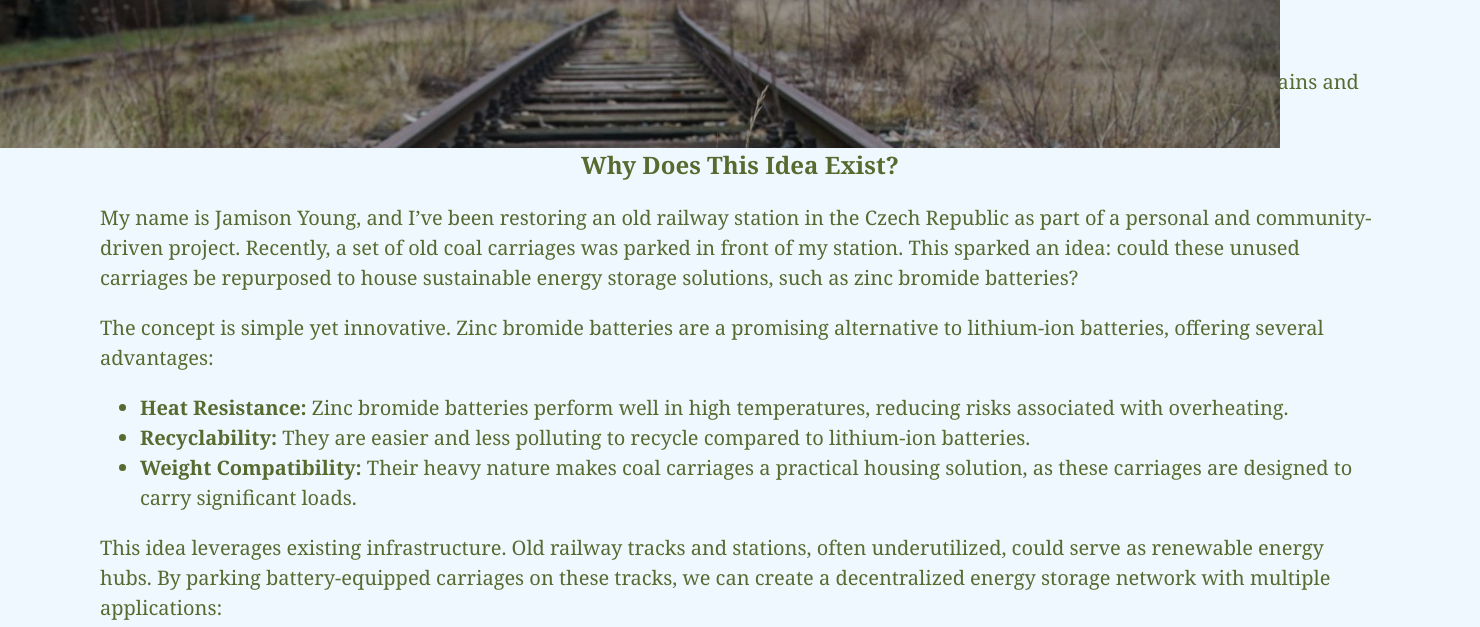
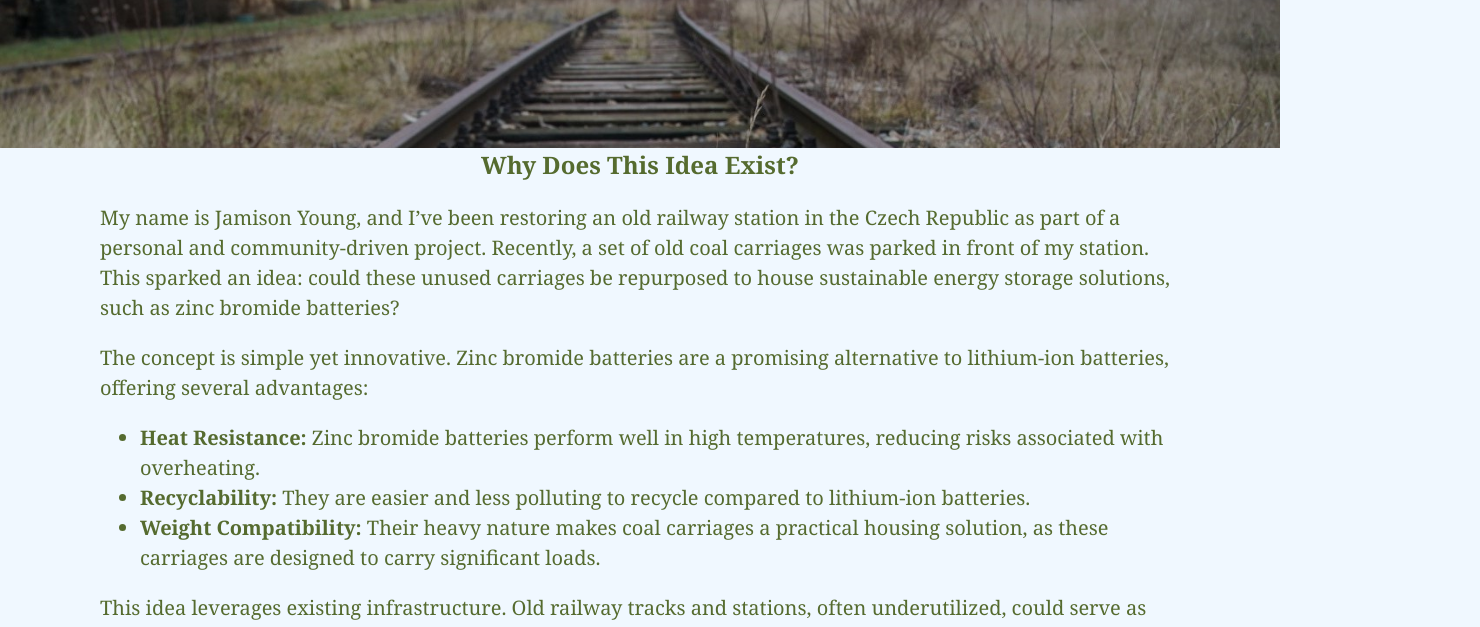
Before and after one commit to jam2ja/RailVault, a plain HTML site: page index.html in a window 1280 px wide. Shown: the part 155-782 px from the top of the page, 1480 px wide, since content can reach past the window. Drawn offline with Linux system fonts and the light colour scheme.

Commit message:
Update index.html

```diff
--- a/index.html
+++ b/index.html
@@ -6,12 +6,12 @@
     <meta name="viewport" content="width=device-width, initial-scale=1.0, maximum-scale=1.0, user-scalable=no">
     <title>RailVault</title>
     <style>
-        html, body {
-            margin: 0; /* 清除頁面邊距 */
-            padding: 0; /* 清除頁面內邊距 */
-            width: 100%; /* 撐滿整個視窗 */
-            overflow-x: hidden; /* 防止水平滾動條 */
-        }
+        /*html, body {
+            margin: 0;
+            padding: 0;
+            width: 100%;
+            overflow-x: hidden;
+        }*/
         img {
             display: block; /* 避免行內多餘間距 */
             width: 100%;    /* 圖片寬度覆蓋整個頁面 */
@@ -23,6 +23,7 @@
             left: 0;
         }
         body {
+            margin: 0;
             font-family: Cambria, Georgia, serif;
             background-color: #F0F8FF;
             color: #556B2F;
@@ -89,7 +90,6 @@
                 flex-direction: column; /* 標頭內容垂直排列 */
                 align-items: flex-start; /* 左對齊內容 */
                 padding: 10px;
-                padding-top: 80px;
             }
             .nav {
                 flex-direction: column; /* 將連結堆疊 */
@@ -100,6 +100,7 @@
                 margin-bottom: 10px; /* 增加 LOGO 與導航的間距 */
             }
             body {
+                padding-top: 80px;
                 padding: 20px;
             }
         }
```
